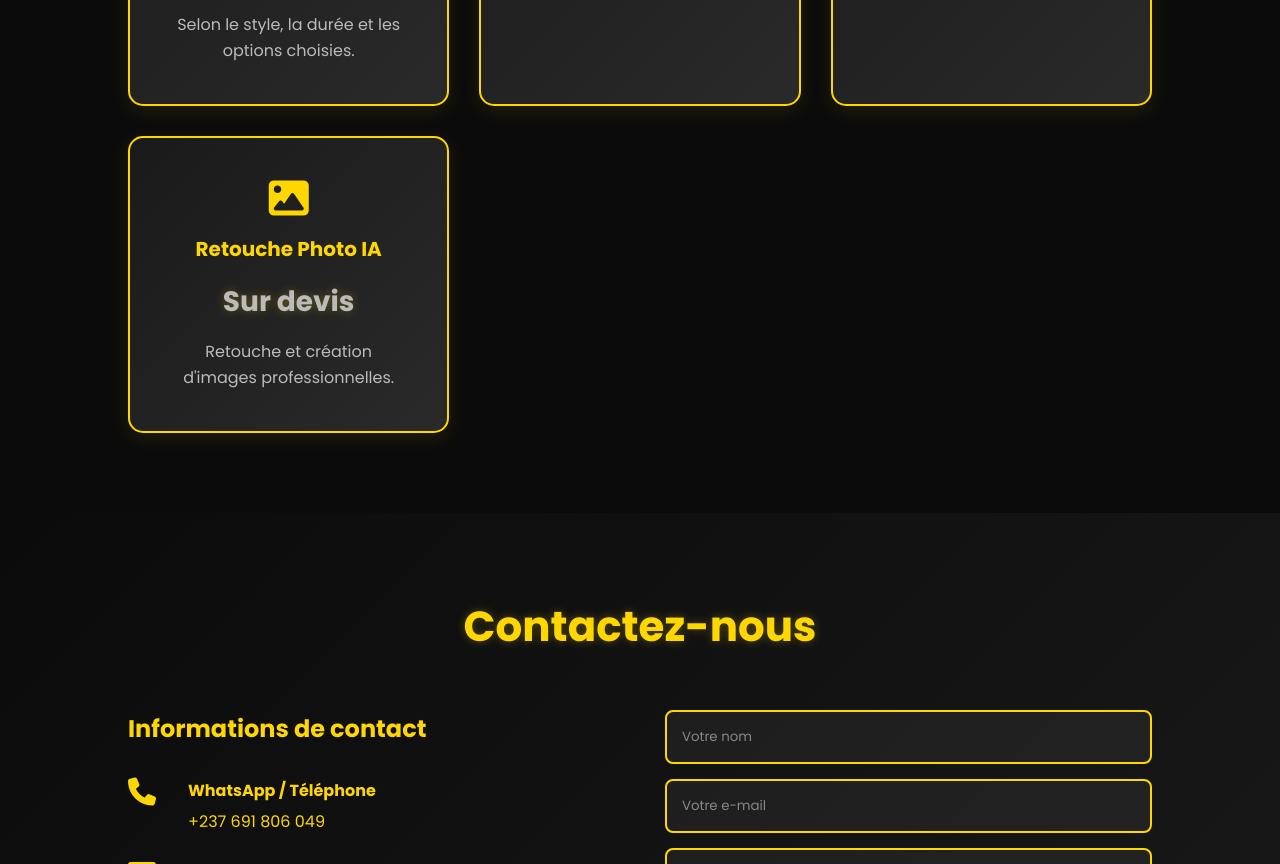
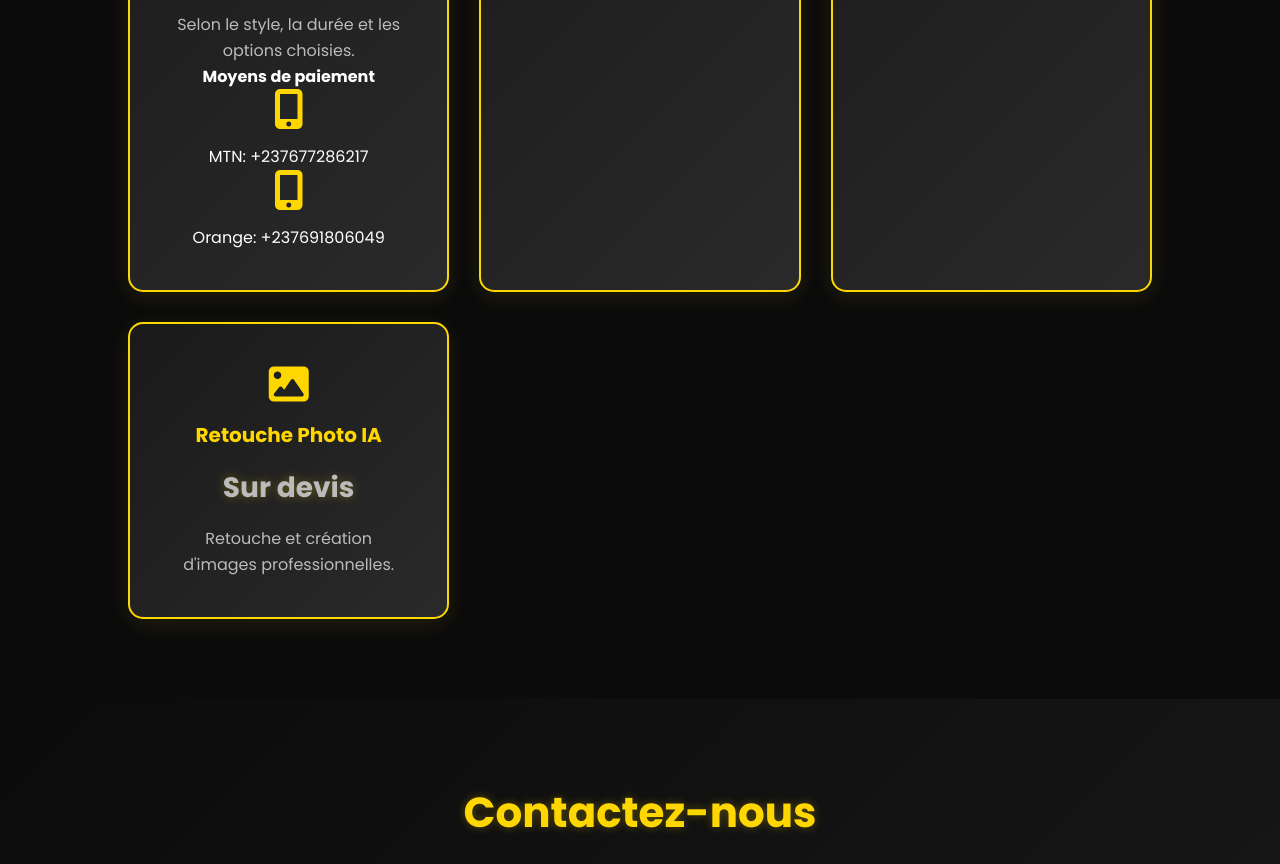
Before and after one commit to sahirus62-lang/Sahirus-deejay-studio-, a plain HTML site: page index.html in a window 1280 px wide. Shown: the part 3834-4698 px from the top of the page. Drawn offline with Linux system fonts and the light colour scheme.

Commit message:
💳 Ajoute les moyens de paiement MTN et Orange à la chanson personnalisée

```diff
--- a/index.html
+++ b/index.html
@@ -221,6 +221,18 @@
             <h3>Chanson personnalisée</h3>
             <p class="prix">À partir de 2 000 FCFA</p>
             <p>Selon le style, la durée et les options choisies.</p>
+
+            <div class="payment-methods">
+                <h4>Moyens de paiement</h4>
+                <div class="payment-option">
+                    <i class="fas fa-mobile-alt" style="color: #FFD700;"></i>
+                    <span>MTN: +237677286217</span>
+                </div>
+                <div class="payment-option">
+                    <i class="fas fa-mobile-alt" style="color: #FFD700;"></i>
+                    <span>Orange: +237691806049</span>
+                </div>
+            </div>
         </div>
 
         <div class="price-card">
```
